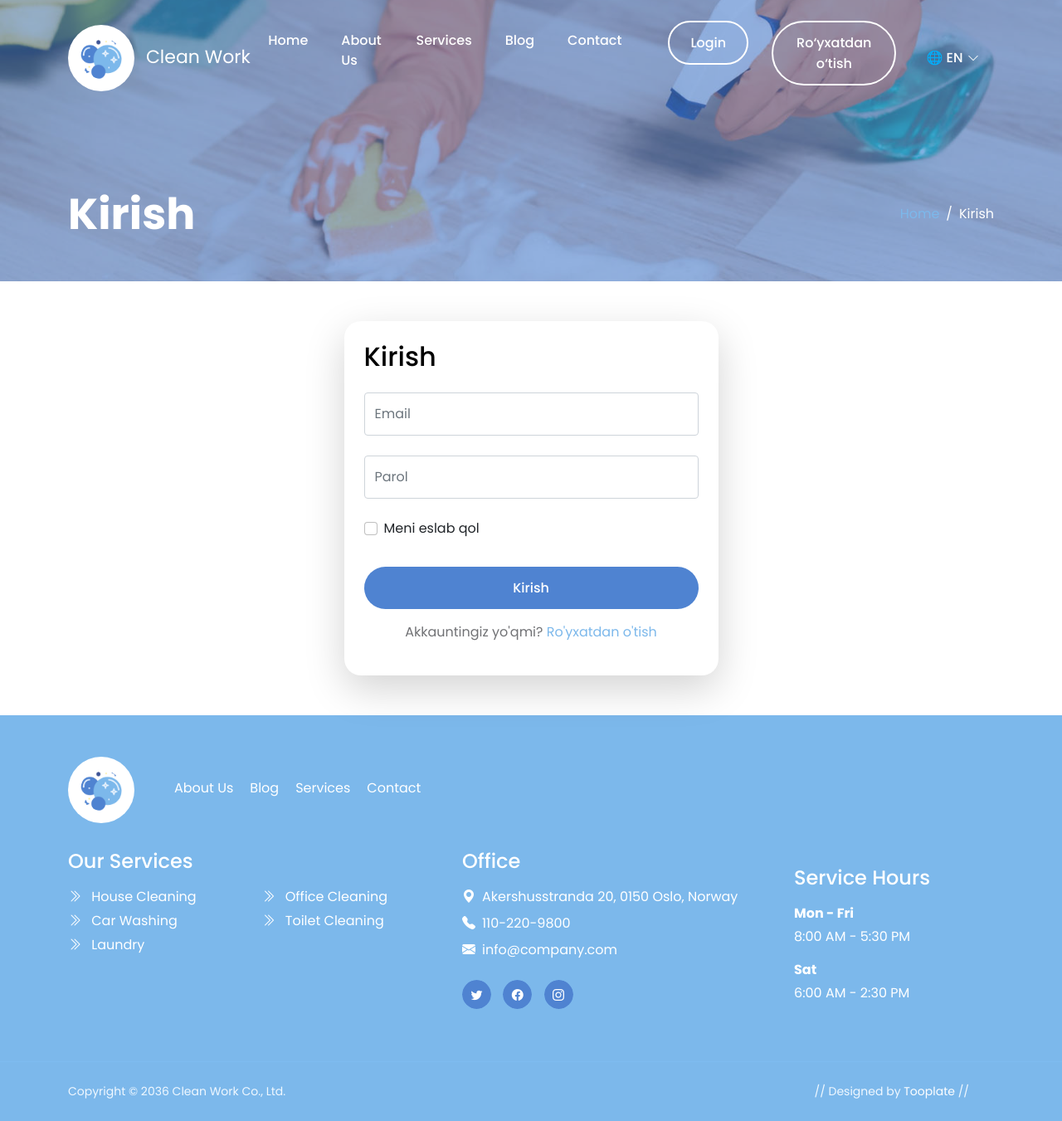
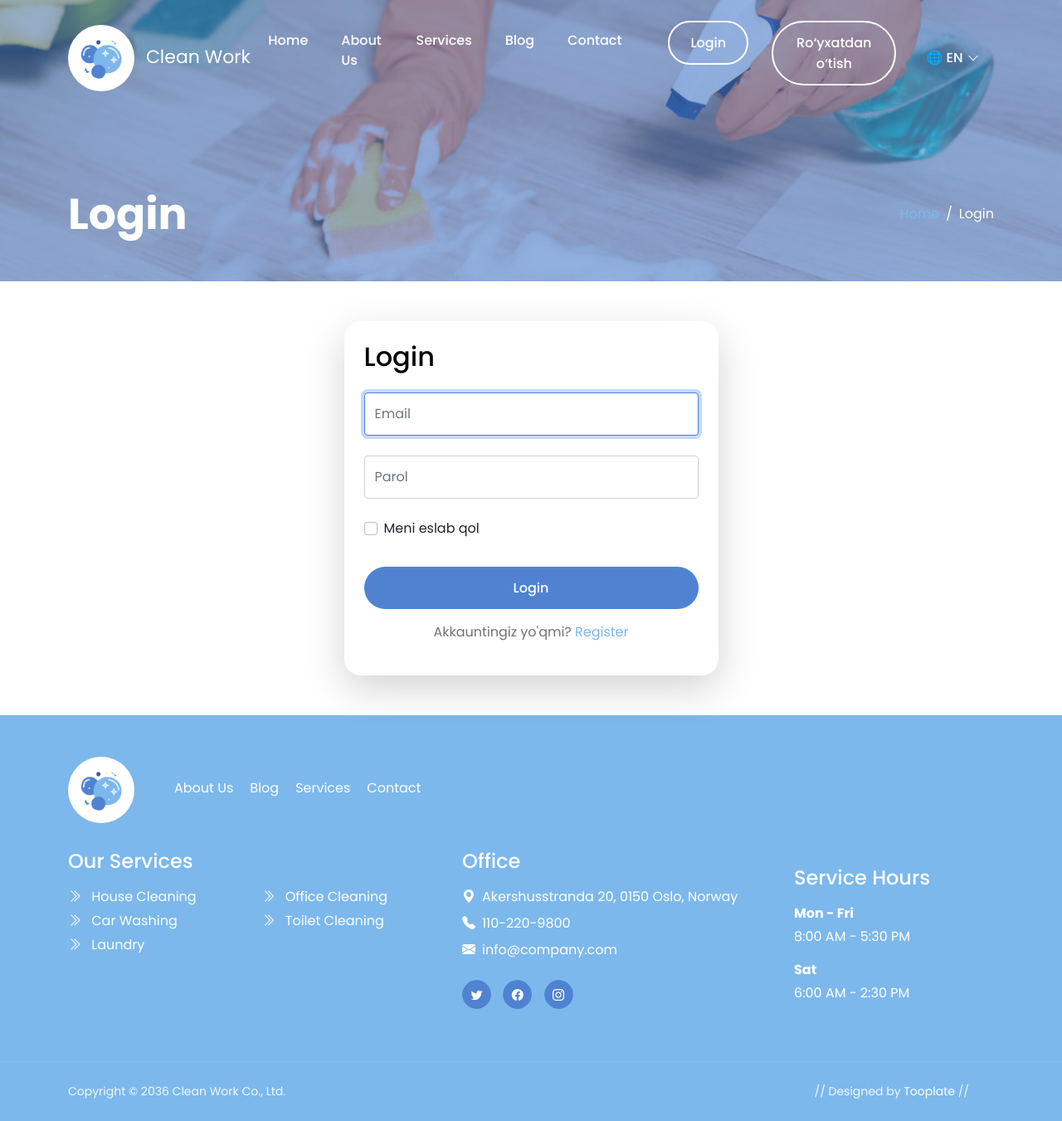
Before and after one commit to NosirbekDev9373/Laravel-for-testing-website, a Laravel app: page /login in a window 1280 px wide. Shown: the part 52-1403 px from the top of the page at 83% size. Run offline with Laravel 12, Linux system fonts and the light colour scheme.

Commit message:
Fix login and registration forms

```diff
--- a/app/Http/Controllers/AuthController.php
+++ b/app/Http/Controllers/AuthController.php
@@ -2,11 +2,16 @@
 
 namespace App\Http\Controllers;
 
+use App\Models\Role;
 use App\Models\User;
+use Illuminate\Http\RedirectResponse;
 use Illuminate\Http\Request;
 use Illuminate\Support\Facades\Auth;
-use Illuminate\Http\RedirectResponse;
+use Illuminate\Support\Facades\DB;
 use Illuminate\Support\Facades\Hash;
+use Illuminate\Support\Facades\RateLimiter;
+use Illuminate\Support\Str;
+use Illuminate\Validation\ValidationException;
 
 class AuthController extends Controller
 {
@@ -25,42 +30,80 @@ class AuthController extends Controller
         $credentials = $request->validate([
             'email' => ['required', 'email'],
             'password' => ['required'],
+            'remember' => ['nullable', 'boolean'],
         ]);
 
-        if (Auth::attempt($credentials)) {
-            $request->session()->regenerate();
+        $throttleKey = Str::lower($credentials['email']).'|'.$request->ip();
 
-            return redirect()->intended('/');
+        if (RateLimiter::tooManyAttempts($throttleKey, 5)) {
+            throw ValidationException::withMessages([
+                'email' => __('auth.throttle', [
+                    'seconds' => RateLimiter::availableIn($throttleKey),
+                ]),
+            ]);
         }
 
+        if (! Auth::attempt([
+            'email' => $credentials['email'],
+            'password' => $credentials['password'],
+        ], $request->boolean('remember'))) {
+            RateLimiter::hit($throttleKey, 60);
+
             return back()->withErrors([
-                'email' => 'The provided credentials do not match our records.',
+                'email' => __('auth.failed'),
             ])->onlyInput('email');
+        }
+
+        RateLimiter::clear($throttleKey);
+        $request->session()->regenerate();
+
+        return redirect()->intended('/');
     }
+
     public function register_store(Request $request): RedirectResponse
     {
-        $request->validate([
-            'name'     => ['required', 'max:255'],
-            'email'    => ['required', 'email', 'unique:users,email'],
-            'password' => ['required', 'min:8', 'confirmed'],
+        $throttleKey = 'register|'.$request->ip();
+
+        if (RateLimiter::tooManyAttempts($throttleKey, 5)) {
+            throw ValidationException::withMessages([
+                'email' => __('auth.register_throttle', [
+                    'seconds' => RateLimiter::availableIn($throttleKey),
+                ]),
+            ]);
+        }
+
+        RateLimiter::hit($throttleKey, 60);
+
+        $validated = $request->validate([
+            'name' => ['required', 'string', 'max:255'],
+            'email' => ['required', 'string', 'email', 'max:255', 'unique:users,email'],
+            'password' => ['required', 'string', 'min:8', 'confirmed'],
         ]);
 
-        $user = User::create([
-            'name'     => $request->name,
-            'email'    => $request->email,
-            'password' => Hash::make($request->password),
-        ]);
-        $user->roles()->attach(3);
+        $user = DB::transaction(function () use ($validated) {
+            $user = User::create([
+                'name' => $validated['name'],
+                'email' => $validated['email'],
+                'password' => Hash::make($validated['password']),
+            ]);
+
+            $user->roles()->attach(Role::firstOrCreate(['name' => 'user']));
+
+            return $user;
+        });
 
         auth()->login($user);
+        $request->session()->regenerate();
 
-        return redirect('/')->with('success', 'Muvaffaqiyatli ro\'yxatdan o\'tdingiz!');
+        return redirect()->route('main')->with('success', __('auth.registered'));
     }
+
     public function logout(Request $request): RedirectResponse
     {
         Auth::logout();
         $request->session()->invalidate();
         $request->session()->regenerateToken();
+
         return redirect()->route('main');
     }
 }
--- a/lang/en/auth.php
+++ b/lang/en/auth.php
@@ -3,7 +3,9 @@
 declare(strict_types=1);
 
 return [
-    'failed'   => 'These credentials do not match our records.',
+    'failed' => 'These credentials do not match our records.',
     'password' => 'The provided password is incorrect.',
     'throttle' => 'Too many login attempts. Please try again in :seconds seconds.',
+    'register_throttle' => 'Too many registration attempts. Please try again in :seconds seconds.',
+    'registered' => 'You have registered successfully!',
 ];
--- a/lang/ru/auth.php
+++ b/lang/ru/auth.php
@@ -3,7 +3,9 @@
 declare(strict_types=1);
 
 return [
-    'failed'   => 'Неверное имя пользователя или пароль.',
+    'failed' => 'Неверное имя пользователя или пароль.',
     'password' => 'Некорректный пароль.',
     'throttle' => 'Слишком много попыток входа. Пожалуйста, попробуйте ещё раз через :seconds секунд.',
+    'register_throttle' => 'Слишком много попыток регистрации. Пожалуйста, попробуйте ещё раз через :seconds секунд.',
+    'registered' => 'Вы успешно зарегистрировались!',
 ];
--- a/lang/uz/auth.php
+++ b/lang/uz/auth.php
@@ -3,7 +3,9 @@
 declare(strict_types=1);
 
 return [
-    'failed'   => 'Bunday maʼlumotlarga ega foydalanuvchi mavjud emas.',
+    'failed' => 'Bunday maʼlumotlarga ega foydalanuvchi mavjud emas.',
     'password' => 'Noto‘g‘ri parol.',
     'throttle' => 'Kirish uchun juda ko‘p urinishlar aniqlandi. Iltimos :seconds soniyadan so‘ng yana urinib ko‘ring.',
+    'register_throttle' => 'Ro‘yxatdan o‘tish uchun juda ko‘p urinishlar aniqlandi. Iltimos :seconds soniyadan so‘ng yana urinib ko‘ring.',
+    'registered' => 'Muvaffaqiyatli ro‘yxatdan o‘tdingiz!',
 ];
--- a/resources/views/auth/login.blade.php
+++ b/resources/views/auth/login.blade.php
@@ -1,41 +1,47 @@
 <x-layouts.main>
-    <x-slot:title>Kirish</x-slot:title>
-    <x-page-header>Kirish</x-page-header>
+    <x-slot:title>{{ __('Kirish') }}</x-slot:title>
+    <x-page-header>{{ __('Kirish') }}</x-page-header>
 
     <div class="container py-5">
         <div class="row justify-content-center">
             <div class="col-lg-5 col-12">
                 <form class="custom-form consulting-form bg-white shadow-lg p-4"
-                      action="{{ route('login') }}" method="POST">
+                      action="{{ route('authenticate') }}" method="POST">
                     @csrf
-                    <h3 class="mb-4">Kirish</h3>
+                    <h3 class="mb-4">{{ __('Kirish') }}</h3>
 
                     <div class="mb-3">
-                        <input type="email" name="email" class="form-control"
-                               placeholder="Email" value="{{ old('email') }}"/>
+                        <label for="email" class="visually-hidden">Email</label>
+                        <input type="email" name="email" id="email" class="form-control"
+                               placeholder="Email" value="{{ old('email') }}"
+                               required autofocus autocomplete="username"
+                               aria-describedby="email-error"/>
                         @error('email')
-                        <div class="alert alert-danger mt-1">{{ $message }}</div>
+                        <div class="alert alert-danger mt-1" id="email-error">{{ $message }}</div>
                         @enderror
                     </div>
 
                     <div class="mb-3">
-                        <input type="password" name="password" class="form-control"
-                               placeholder="Parol"/>
+                        <label for="password" class="visually-hidden">Parol</label>
+                        <input type="password" name="password" id="password" class="form-control"
+                               placeholder="Parol" required autocomplete="current-password"
+                               aria-describedby="password-error"/>
                         @error('password')
-                        <div class="alert alert-danger mt-1">{{ $message }}</div>
+                        <div class="alert alert-danger mt-1" id="password-error">{{ $message }}</div>
                         @enderror
                     </div>
 
                     <div class="mb-4 form-check">
-                        <input type="checkbox" name="remember" class="form-check-input" id="remember"/>
+                        <input type="checkbox" name="remember" value="1" class="form-check-input" id="remember"
+                               @checked(old('remember'))/>
                         <label class="form-check-label" for="remember">Meni eslab qol</label>
                     </div>
 
-                    <button type="submit" class="form-control custom-btn">Kirish</button>
+                    <button type="submit" class="form-control custom-btn">{{ __('Kirish') }}</button>
 
                     <p class="text-center mt-3">
                         Akkauntingiz yo'qmi?
-                        <a href="{{ route('register') }}">Ro'yxatdan o'tish</a>
+                        <a href="{{ route('register') }}">{{ __("Ro'yxatdan o'tish") }}</a>
                     </p>
                 </form>
             </div>
```
Also changed, not shown: database/seeders/RoleSeeder.php (+3 -10 lines), resources/views/auth/register.blade.php (+27 -17 lines), tests/Feature/AuthTest.php (+76 -6 lines).
